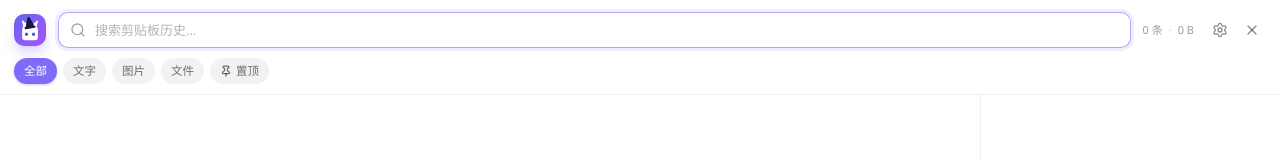
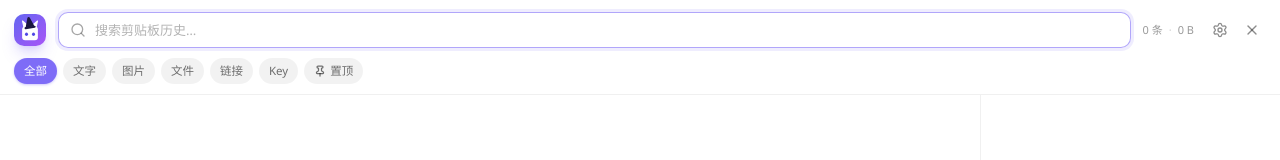
Before and after one commit to witchscottishfoldcat/Witch-Clipboard, a React (Vite) app: page / in a window 1280 px wide. Shown: the top 160 px of the page. Built offline with nearby package versions, Linux system fonts and the light colour scheme.

Commit message:
新增链接和 Key 快速筛选

```diff
--- a/electron/data/db.ts
+++ b/electron/data/db.ts
@@ -3,10 +3,11 @@ import { app, dialog } from 'electron'
 import { existsSync, renameSync } from 'node:fs'
 import { join } from 'node:path'
 import { dbKeyHex } from './crypto'
+import { classify } from '@shared/classify'
 
 export type Db = Database.Database
 
-const SCHEMA_VERSION = 1
+const SCHEMA_VERSION = 3
 
 const SCHEMA = `
 CREATE TABLE items (
@@ -29,6 +30,7 @@ CREATE TABLE items (
 );
 CREATE INDEX idx_items_order ON items(pinned DESC, last_used_at DESC);
 CREATE INDEX idx_items_kind  ON items(kind);
+CREATE INDEX idx_items_auto_kind ON items(auto_kind);
 
 CREATE TABLE tags (
   id   INTEGER PRIMARY KEY AUTOINCREMENT,
@@ -135,5 +137,21 @@ function migrate(db: Db): void {
       throw err
     }
   }
-  // 后续版本在这里追加 if (current < 2) { ... }
+  if (current < 2) {
+    db.exec('CREATE INDEX IF NOT EXISTS idx_items_auto_kind ON items(auto_kind)')
+    db.pragma('user_version = 2')
+  }
+  if (current < 3) {
+    const rows = db
+      .prepare("SELECT id, text FROM items WHERE kind = 'text' AND auto_kind = 'plain'")
+      .all() as { id: number; text: string | null }[]
+    const update = db.prepare("UPDATE items SET auto_kind = 'key' WHERE id = ?")
+    const backfill = db.transaction(() => {
+      for (const row of rows) {
+        if (row.text && classify(row.text) === 'key') update.run(row.id)
+      }
+    })
+    backfill()
+    db.pragma('user_version = 3')
+  }
 }
--- a/electron/data/store-sqlite.ts
+++ b/electron/data/store-sqlite.ts
@@ -105,13 +105,25 @@ export class SqliteStore implements ItemStore {
   }
 
   list(query: ListQuery): ListResult {
-    const { q = '', kind = null, tag = null, pinnedOnly = false, limit = 300, offset = 0 } = query
+    const {
+      q = '',
+      kind = null,
+      autoKind = null,
+      tag = null,
+      pinnedOnly = false,
+      limit = 300,
+      offset = 0,
+    } = query
     const where: string[] = []
     const params: unknown[] = []
 
     if (kind) {
       where.push('i.kind = ?')
       params.push(kind)
+    }
+    if (autoKind) {
+      where.push('i.auto_kind = ?')
+      params.push(autoKind)
     }
     if (pinnedOnly) where.push('i.pinned = 1')
     if (tag) {
--- a/electron/main/selftest.ts
+++ b/electron/main/selftest.ts
@@ -55,6 +55,9 @@ export async function runSelfTest(): Promise<void> {
 
   console.log('\n内容分类')
   check('URL', classify('https://example.com/a?b=1') === 'url')
+  check('API Key', classify('sk-proj-1234567890abcdefghijklmnop') === 'key')
+  check('命名 Key', classify('API_KEY=abc123xyz789secret') === 'key')
+  check('许可证 Key', classify('ABCD-1234-EFGH-5678') === 'key')
   check('邮箱', classify('a.b@example.com') === 'email')
   check('颜色', classify('#8b5cf6') === 'color')
   check('Windows 路径', classify('D:\\ADM\\WitchCat\\package.json') === 'path')
@@ -147,6 +150,23 @@ export async function runSelfTest(): Promise<void> {
   check('原图解密后与写入一致', store.imagePng(img.id)?.equals(png) === true)
   check('同图再次写入不重复落盘', blobs.listAll().length === 1)
   check('按 kind 筛选图片', store.list({ kind: 'image' }).total === 1)
+
+  const keyItem = store.add({
+    kind: 'text',
+    text: 'sk-proj-1234567890abcdefghijklmnop',
+    preview: 'sk-proj-1234567890abcdefghijklmnop',
+    autoKind: 'key',
+    hash: sha256('item-key'),
+    blobName: null,
+    thumb: null,
+    width: null,
+    height: null,
+    bytes: 36,
+    sourceApp: 'test.exe',
+  })
+  check('按链接类型筛选', store.list({ autoKind: 'url' }).total === 0)
+  check('按 Key 类型筛选', store.list({ autoKind: 'key' }).items[0]?.id === keyItem.id)
+  store.remove(keyItem.id)
 
   console.log('\n置顶与保留策略')
   store.togglePin(a.id)
--- a/electron/main/store.ts
+++ b/electron/main/store.ts
@@ -95,11 +95,20 @@ export class MemoryStore implements ItemStore {
   }
 
   list(query: ListQuery): ListResult {
-    const { q = '', kind = null, tag = null, pinnedOnly = false, limit = 300, offset = 0 } = query
+    const {
+      q = '',
+      kind = null,
+      autoKind = null,
+      tag = null,
+      pinnedOnly = false,
+      limit = 300,
+      offset = 0,
+    } = query
     const needle = q.trim().toLowerCase()
 
     const rows = this.items.filter((it) => {
       if (kind && it.kind !== kind) return false
+      if (autoKind && it.autoKind !== autoKind) return false
       if (tag && !it.tags.includes(tag)) return false
       if (pinnedOnly && !it.pinned) return false
       if (needle) {
--- a/electron/shared/classify.ts
+++ b/electron/shared/classify.ts
@@ -5,6 +5,12 @@ const RE_EMAIL = /^[^\s@]+@[^\s@]+\.[^\s@]{2,}$/
 const RE_COLOR = /^(#[0-9a-f]{3,8}|rgba?\([^)]+\)|hsla?\([^)]+\))$/i
 const RE_PATH = /^([a-z]:[\\/]|\\\\|\.{1,2}[\\/]|\/)[^\n]{1,300}$/i
 const RE_NUMBER = /^[-+]?\d[\d\s,._]*$/
+const RE_KEY_PREFIX =
+  /^(?:sk-[a-z0-9_-]{16,}|gh[pousr]_[a-z0-9]{20,}|github_pat_[a-z0-9_]{20,}|AKIA[A-Z0-9]{16}|AIza[a-z0-9_-]{20,}|xox[baprs]-[a-z0-9-]{10,})$/i
+const RE_JWT = /^eyJ[a-z0-9_-]+\.[a-z0-9_-]+\.[a-z0-9_-]+$/i
+const RE_NAMED_KEY =
+  /^(?:api[_ -]?key|access[_ -]?key|secret(?:[_ -]?key)?|token|license[_ -]?key)\s*[:=]\s*["']?[a-z0-9_./+=-]{8,}["']?$/i
+const RE_LICENSE_KEY = /^(?=.*[a-z])(?=.*\d)[a-z0-9]{4,}(?:-[a-z0-9]{4,}){2,}$/i
 
 /** 代码特征：出现结构性符号或常见关键字 */
 const CODE_HINTS = [
@@ -21,6 +27,14 @@ export function classify(text: string): AutoKind {
 
   if (oneLine) {
     if (RE_URL.test(t)) return 'url'
+    if (
+      RE_KEY_PREFIX.test(t) ||
+      RE_JWT.test(t) ||
+      RE_NAMED_KEY.test(t) ||
+      RE_LICENSE_KEY.test(t)
+    ) {
+      return 'key'
+    }
     if (RE_EMAIL.test(t)) return 'email'
     if (RE_COLOR.test(t)) return 'color'
     if (RE_PATH.test(t)) return 'path'
--- a/electron/shared/types.ts
+++ b/electron/shared/types.ts
@@ -3,7 +3,7 @@
 export type ItemKind = 'text' | 'image' | 'files'
 
 /** 自动识别出的文本子类型，用于着色和快速筛选 */
-export type AutoKind = 'plain' | 'url' | 'code' | 'color' | 'path' | 'email' | 'number'
+export type AutoKind = 'plain' | 'url' | 'key' | 'code' | 'color' | 'path' | 'email' | 'number'
 
 export interface ClipItem {
   id: number
@@ -33,6 +33,8 @@ export interface ListQuery {
   q?: string
   /** 只看某个 kind */
   kind?: ItemKind | null
+  /** 只看某个自动识别的文本子类型 */
+  autoKind?: AutoKind | null
   /** 必须包含的标签 */
   tag?: string | null
   /** 只看置顶 */
--- a/src/App.tsx
+++ b/src/App.tsx
@@ -1,6 +1,6 @@
 import { useCallback, useEffect, useMemo, useRef, useState } from 'react'
 import { AnimatePresence } from 'motion/react'
-import type { ItemKind, ListQuery, PasteOutcome, UpdateStatus } from '@shared/types'
+import type { AutoKind, ItemKind, ListQuery, PasteOutcome, UpdateStatus } from '@shared/types'
 import { api } from '@/lib/api'
 import { useItems, useStats, useTags } from '@/hooks/useItems'
 import { useTheme } from '@/hooks/useTheme'
@@ -26,6 +26,7 @@ export default function App() {
 
   const [q, setQ] = useState('')
   const [kind, setKind] = useState<ItemKind | null>(null)
+  const [autoKind, setAutoKind] = useState<AutoKind | null>(null)
   const [tag, setTag] = useState<string | null>(null)
   const [pinnedOnly, setPinnedOnly] = useState(false)
   const [selectedId, setSelectedId] = useState<number | null>(null)
@@ -39,14 +40,17 @@ export default function App() {
   const toastTimer = useRef<ReturnType<typeof setTimeout> | null>(null)
   const toastSeq = useRef(0)
 
-  const query = useMemo<ListQuery>(() => ({ q, kind, tag, pinnedOnly }), [q, kind, tag, pinnedOnly])
+  const query = useMemo<ListQuery>(
+    () => ({ q, kind, autoKind, tag, pinnedOnly }),
+    [q, kind, autoKind, tag, pinnedOnly],
+  )
   const { items, total, loading } = useItems(query)
   const stats = useStats()
   const tags = useTags()
 
   const selected = items.find((it) => it.id === selectedId) ?? null
   const index = items.findIndex((it) => it.id === selectedId)
-  const filtered = Boolean(q || kind || tag || pinnedOnly)
+  const filtered = Boolean(q || kind || autoKind || tag || pinnedOnly)
 
   const showToast = useCallback((text: string, tone: 'ok' | 'warn' = 'ok') => {
     if (toastTimer.current) clearTimeout(toastTimer.current)
@@ -84,6 +88,7 @@ export default function App() {
       api.onPanelShown(() => {
         setQ('')
         setKind(null)
+        setAutoKind(null)
         setTag(null)
         setPinnedOnly(false)
         setSettingsOpen(false)
@@ -231,6 +236,8 @@ export default function App() {
       <FilterBar
         kind={kind}
         onKind={setKind}
+        autoKind={autoKind}
+        onAutoKind={setAutoKind}
         tags={tags}
         activeTag={tag}
         onTag={setTag}
--- a/src/MiniApp.tsx
+++ b/src/MiniApp.tsx
@@ -1,7 +1,7 @@
 import { useCallback, useEffect, useMemo, useRef, useState } from 'react'
 import { Clipboard, Maximize2, Search, X } from 'lucide-react'
 import { Logo } from '@/components/Logo'
-import type { ItemKind, ListQuery, PasteOutcome } from '@shared/types'
+import type { AutoKind, ItemKind, ListQuery, PasteOutcome } from '@shared/types'
 import { api } from '@/lib/api'
 import { useItems } from '@/hooks/useItems'
 import { useTheme } from '@/hooks/useTheme'
@@ -25,6 +25,7 @@ export default function MiniApp() {
 
   const [q, setQ] = useState('')
   const [kind, setKind] = useState<ItemKind | null>(null)
+  const [autoKind, setAutoKind] = useState<AutoKind | null>(null)
   const [selectedId, setSelectedId] = useState<number | null>(null)
   const [toast, setToast] = useState<ToastMessage | null>(null)
   const [searching, setSearching] = useState(false)
@@ -34,7 +35,10 @@ export default function MiniApp() {
   const toastTimer = useRef<ReturnType<typeof setTimeout> | null>(null)
   const toastSeq = useRef(0)
 
-  const query = useMemo<ListQuery>(() => ({ q, kind, limit: LIMIT }), [q, kind])
+  const query = useMemo<ListQuery>(
+    () => ({ q, kind, autoKind, limit: LIMIT }),
+    [q, kind, autoKind],
+  )
   const { items } = useItems(query)
 
   const index = items.findIndex((it) => it.id === selectedId)
@@ -64,6 +68,7 @@ export default function MiniApp() {
       api.onPanelShown(() => {
         setQ('')
         setKind(null)
+        setAutoKind(null)
         setSearching(false)
         loadQuickPasteModifiers()
       }),
@@ -179,9 +184,12 @@ export default function MiniApp() {
         {KIND_FILTERS.map((f) => (
           <button
             key={f.id}
-            onClick={() => setKind(f.kind)}
+            onClick={() => {
+              setKind(f.kind)
+              setAutoKind(f.autoKind)
+            }}
             className={`h-5.5 rounded-full px-2 text-[10.5px] font-medium transition ${
-              kind === f.kind
+              kind === f.kind && autoKind === f.autoKind
                 ? 'bg-brand-500 text-white'
                 : 'bg-black/5 text-black/50 hover:bg-black/10 dark:bg-white/7 dark:text-white/50 dark:hover:bg-white/12'
             }`}
--- a/src/components/FilterBar.tsx
+++ b/src/components/FilterBar.tsx
@@ -1,10 +1,12 @@
 import { Pin, Tag as TagIcon } from 'lucide-react'
-import type { ItemKind } from '@shared/types'
+import type { AutoKind, ItemKind } from '@shared/types'
 import { KIND_FILTERS } from '@/lib/kinds'
 
 interface Props {
   kind: ItemKind | null
   onKind: (k: ItemKind | null) => void
+  autoKind: AutoKind | null
+  onAutoKind: (k: AutoKind | null) => void
   tags: string[]
   activeTag: string | null
   onTag: (t: string | null) => void
@@ -21,6 +23,8 @@ const chipOn = 'bg-brand-500 text-white shadow-sm shadow-brand-500/30'
 export function FilterBar({
   kind,
   onKind,
+  autoKind,
+  onAutoKind,
   tags,
   activeTag,
   onTag,
@@ -32,8 +36,13 @@ export function FilterBar({
       {KIND_FILTERS.map((f) => (
         <button
           key={f.id}
-          onClick={() => onKind(f.kind)}
-          className={`${chipBase} ${kind === f.kind ? chipOn : chipOff}`}
+          onClick={() => {
+            onKind(f.kind)
+            onAutoKind(f.autoKind)
+          }}
+          className={`${chipBase} ${
+            kind === f.kind && autoKind === f.autoKind ? chipOn : chipOff
+          }`}
         >
           {f.label}
         </button>
--- a/src/lib/kinds.ts
+++ b/src/lib/kinds.ts
@@ -17,6 +17,11 @@ const BADGES: Record<AutoKind | 'image' | 'files', Badge> = {
     label: '链接',
     chip: 'bg-sky-500/15 text-sky-700 dark:text-sky-300',
     bar: 'bg-sky-400',
+  },
+  key: {
+    label: 'Key',
+    chip: 'bg-fuchsia-500/15 text-fuchsia-700 dark:text-fuchsia-300',
+    bar: 'bg-fuchsia-400',
   },
   code: {
     label: '代码',
@@ -65,13 +70,16 @@ export interface KindFilter {
   id: string
   label: string
   kind: ItemKind | null
+  autoKind: AutoKind | null
 }
 
 export const KIND_FILTERS: KindFilter[] = [
-  { id: 'all', label: '全部', kind: null },
-  { id: 'text', label: '文字', kind: 'text' },
-  { id: 'image', label: '图片', kind: 'image' },
-  { id: 'files', label: '文件', kind: 'files' },
+  { id: 'all', label: '全部', kind: null, autoKind: null },
+  { id: 'text', label: '文字', kind: 'text', autoKind: null },
+  { id: 'image', label: '图片', kind: 'image', autoKind: null },
+  { id: 'files', label: '文件', kind: 'files', autoKind: null },
+  { id: 'url', label: '链接', kind: 'text', autoKind: 'url' },
+  { id: 'key', label: 'Key', kind: 'text', autoKind: 'key' },
 ]
 
 /** 颜色类条目：抽出可直接用于 style 的颜色值 */
```
